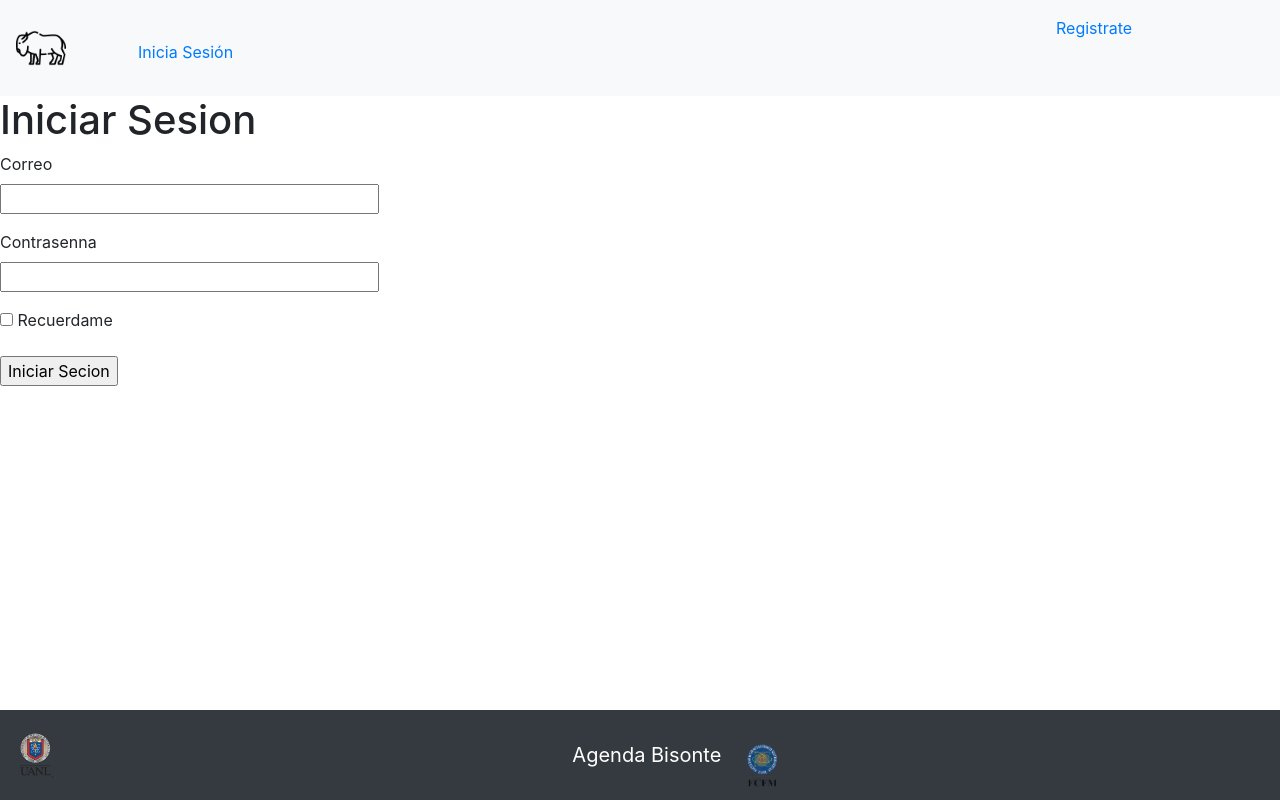
After one commit to telegeniic/hackfcfm, a Flask app: page /login in a window 1280 px wide. The commit adds this page. Run offline with Flask 2, Linux system fonts and the light colour scheme; some libraries are stand-ins or nearby versions.

Commit message:
Se termino el form de inicio de sesion

```diff
--- a/app/forms.py
+++ b/app/forms.py
@@ -1,3 +1,9 @@
 from flask_wtf import FlaskForm
 from wtforms import StringField, PasswordField, BooleanField, SubmitField
 from wtforms.validators import DataRequired
+
+class LoginForm(FlaskForm):
+    correo = StringField('Correo', validators=[DataRequired()])
+    password = PasswordField('Contrasenna', validators=[DataRequired()])
+    recuerdame = BooleanField('Recuerdame')
+    subir = SubmitField('Iniciar Secion')
--- a/app/routes.py
+++ b/app/routes.py
@@ -1,11 +1,21 @@
 from flask import render_template
 from app import app
+from app.forms import LoginForm
 
 @app.route('/')
 @app.route('/index')
 def home():
     return render_template('inicio.html')
 
-@app.route('/registro')
+@app.route('/signin')
 def registrar():
     return '<h1>Pagina de registro</h1>'
+
+@app.route('/login')
+def inicarSecion():
+    form = LoginForm()
+    return render_template('login.html', form=form)
+
+@app.route('/agenda')
+def agenda():
+    return render_template('agenda.html')
--- a/app/templates/inicio.html
+++ b/app/templates/inicio.html
@@ -4,7 +4,7 @@
     <link rel="stylesheet" src=Estilo.css>
     <script src="https://stackpath.bootstrapcdn.com/bootstrap/4.3.1/js/bootstrap.min.js" integrity="sha384-JjSmVgyd0p3pXB1rRibZUAYoIIy6OrQ6VrjIEaFf/nJGzIxFDsf4x0xIM+B07jRM" crossorigin="anonymous"></script>
     <nav class="navbar navbar-expand-lg navbar-light bg-light">
-        <a class="navbar-brand" href="#">
+        <a class="navbar-brand" href="/index">
             <img src="Bison.png" width="50" height="50" alt="">
         </a>
     <ul>
@@ -12,8 +12,8 @@
             <nav class="navbar navbar-lg navbar-light bg-light">
                    <ul class="nav navbar-nav navbar-right">
                        &nbsp;&nbsp;&nbsp;&nbsp;&nbsp;&nbsp;&nbsp;&nbsp;&nbsp;&nbsp;&nbsp;&nbsp;&nbsp;&nbsp;&nbsp;&nbsp;&nbsp;&nbsp;&nbsp;&nbsp;&nbsp;&nbsp;&nbsp;&nbsp;&nbsp;&nbsp;&nbsp;&nbsp;&nbsp;&nbsp;&nbsp;&nbsp;&nbsp;&nbsp;&nbsp;&nbsp;&nbsp;&nbsp;&nbsp;&nbsp;&nbsp;&nbsp;&nbsp;&nbsp;&nbsp;&nbsp;&nbsp;&nbsp;&nbsp;&nbsp;&nbsp;&nbsp;&nbsp;&nbsp;&nbsp;&nbsp;&nbsp;&nbsp;&nbsp;&nbsp;&nbsp;&nbsp;&nbsp;&nbsp;&nbsp;&nbsp;&nbsp;&nbsp;&nbsp;&nbsp;&nbsp;&nbsp;&nbsp;&nbsp;&nbsp;&nbsp;&nbsp;&nbsp;&nbsp;&nbsp;&nbsp;&nbsp;&nbsp;&nbsp;&nbsp;&nbsp;&nbsp;&nbsp;&nbsp;&nbsp;&nbsp;&nbsp;&nbsp;&nbsp;&nbsp;&nbsp;&nbsp;&nbsp;&nbsp;&nbsp;&nbsp;&nbsp;&nbsp;&nbsp;&nbsp;&nbsp;&nbsp;&nbsp;&nbsp;&nbsp;&nbsp;&nbsp;&nbsp;&nbsp;&nbsp;&nbsp;&nbsp;&nbsp;&nbsp;&nbsp;&nbsp;&nbsp;&nbsp;&nbsp;&nbsp;&nbsp;&nbsp;&nbsp;&nbsp;&nbsp;&nbsp;&nbsp;&nbsp;&nbsp;&nbsp;&nbsp;&nbsp;&nbsp;&nbsp;&nbsp;&nbsp;&nbsp;&nbsp;&nbsp;&nbsp;&nbsp;&nbsp;&nbsp;&nbsp;&nbsp;&nbsp;&nbsp;&nbsp;&nbsp;&nbsp;&nbsp;&nbsp;&nbsp;&nbsp;&nbsp;&nbsp;&nbsp;&nbsp;&nbsp;&nbsp;&nbsp;&nbsp;&nbsp;&nbsp;&nbsp;&nbsp;&nbsp;&nbsp;&nbsp;&nbsp;&nbsp;&nbsp;&nbsp;&nbsp;&nbsp;&nbsp;&nbsp;&nbsp;&nbsp;&nbsp;&nbsp;&nbsp;&nbsp;&nbsp;&nbsp;&nbsp;&nbsp;&nbsp;&nbsp;&nbsp;&nbsp;&nbsp;&nbsp;&nbsp;&nbsp;&nbsp;&nbsp;&nbsp;&nbsp;
-                        <li><a href="#">Registrate</a></li>&nbsp;&nbsp;&nbsp;&nbsp;&nbsp;&nbsp;&nbsp;&nbsp;&nbsp;&nbsp;
-                        <li><a href="#">Inicia Sesión</a></li>
+                        <li><a href="/signin">Registrate</a></li>&nbsp;&nbsp;&nbsp;&nbsp;&nbsp;&nbsp;&nbsp;&nbsp;&nbsp;&nbsp;
+                        <li><a href="/login">Inicia Sesión</a></li>
                     </ul>
             </nav>
         </div>
--- /dev/null
+++ b/app/templates/login.html
@@ -0,0 +1,18 @@
+{% extends 'inicio.html' %}
+
+{% block content %}
+    <h1>Iniciar Sesion</h1>
+    <form action="" method="POST" novalidate>
+        {{ form.hidden_tag() }}
+        <p>
+            {{ form.correo.label }}<br>
+            {{ form.correo(size=32) }}
+        </p>
+        <p>
+            {{ form.password.label }}<br>
+            {{ form.password(size=32) }}
+        </p>
+        <p> {{ form.recuerdame() }} {{ form.recuerdame.label }} </p>
+        <p> {{ form.subir() }} </p>
+    </form>
+{% endblock %}
```
Also changed, not shown: app/templates/Bison.png.
